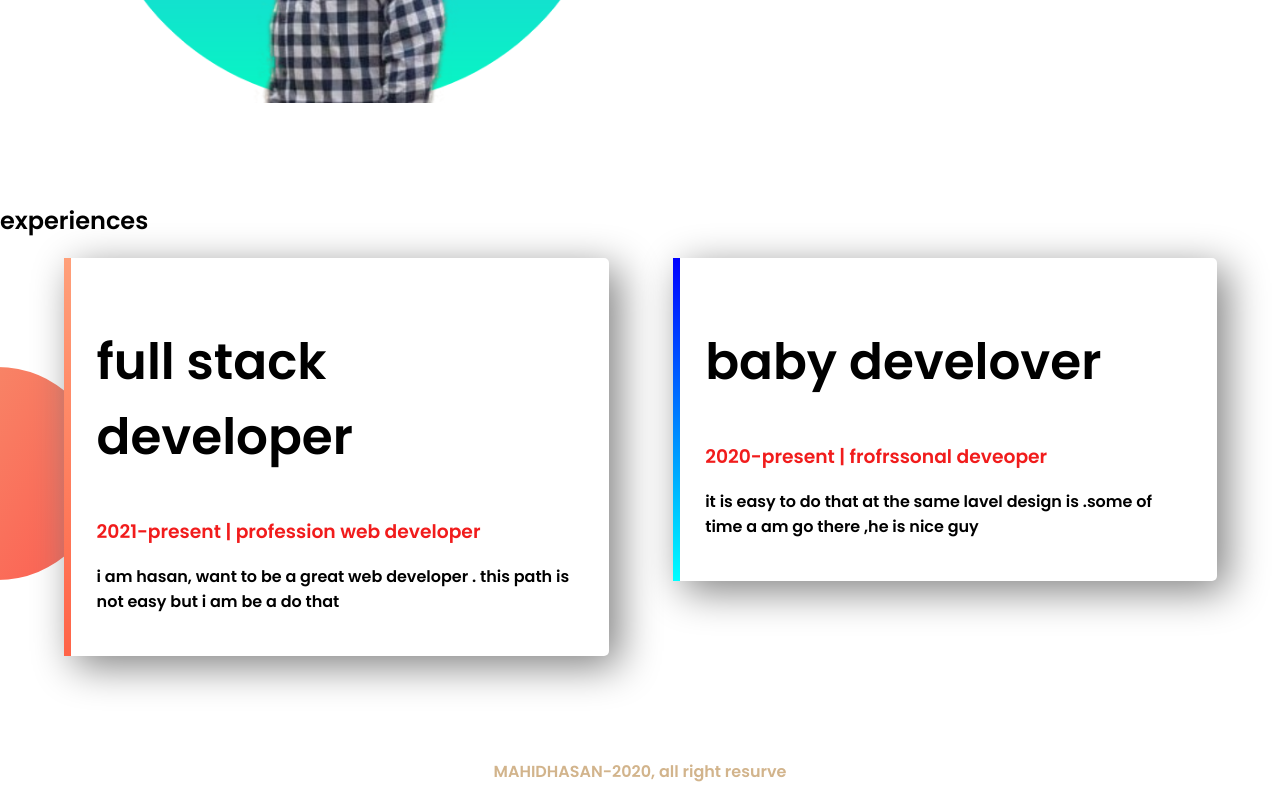
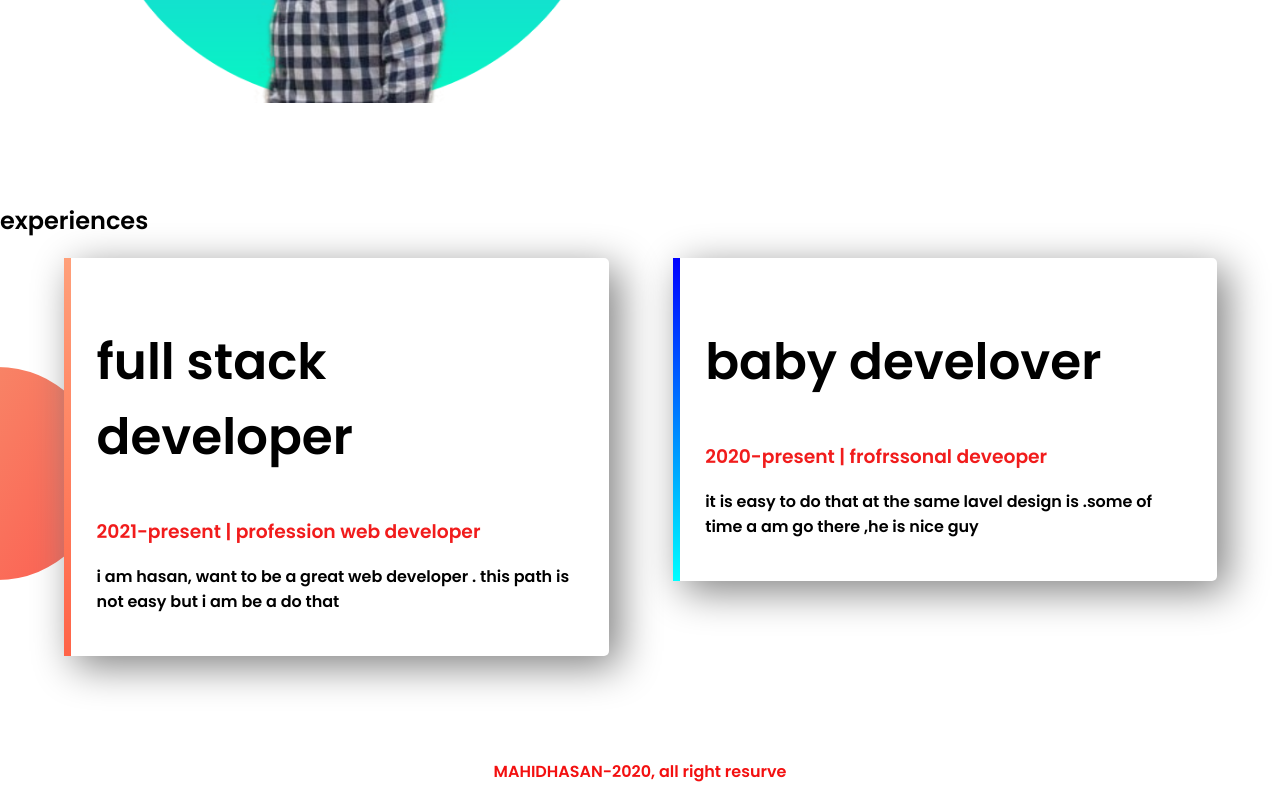
Before and after one commit to mahidhasan96/web-portfolio, a plain HTML site: page index.html in a window 1280 px wide. Shown: the part 1087-1887 px from the top of the page. Drawn offline with Linux system fonts and the light colour scheme.

Commit message:
changes footer colore

```diff
--- a/style.css
+++ b/style.css
@@ -81,5 +81,5 @@ section{
 
 footer p{
     text-align: center;
-    color: tan;
+    color: rgb(243, 16, 16);
 }
```
